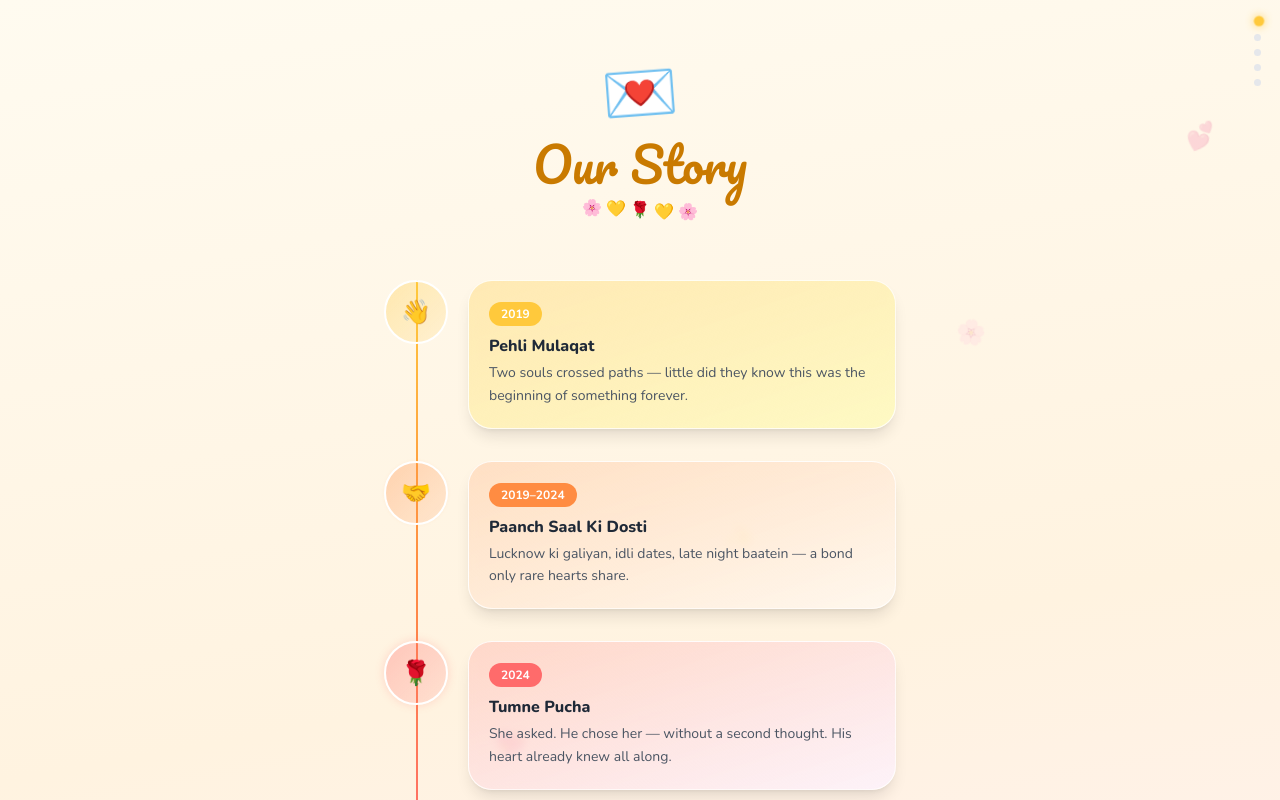
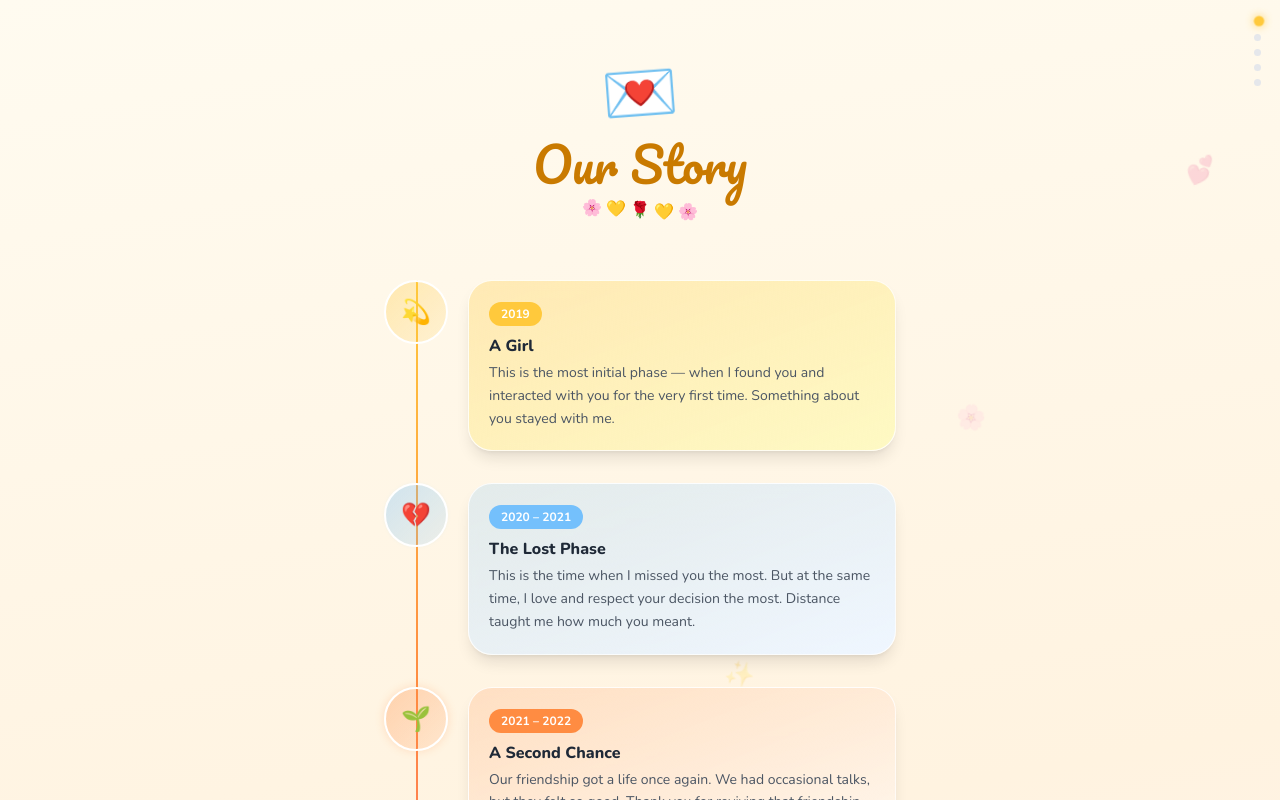
Before and after one commit to shivanshu-codex/Anniversery, a React (Vite) app: page / in a window 1280 px wide. Both pictures are taken after a click on the button "Open Our Story 🌹". Shown: the top 800 px of the page. Built offline with nearby package versions, Linux system fonts and the light colour scheme.

Commit message:
Replace Our Story timeline with real personal journey 2019-2026

```diff
--- a/src/components/OurStory.tsx
+++ b/src/components/OurStory.tsx
@@ -2,42 +2,50 @@ import { motion } from 'framer-motion'
 
 const timelineEvents = [
   {
-    emoji: '👋',
+    emoji: '💫',
     year: '2019',
-    title: 'Pehli Mulaqat',
-    desc: 'Two souls crossed paths — little did they know this was the beginning of something forever.',
+    title: 'A Girl',
+    desc: 'This is the most initial phase — when I found you and interacted with you for the very first time. Something about you stayed with me.',
     color: 'from-sunflower/30 to-yellow-100',
     accent: '#FFC93C',
   },
   {
-    emoji: '🤝',
-    year: '2019–2024',
-    title: 'Paanch Saal Ki Dosti',
-    desc: 'Lucknow ki galiyan, idli dates, late night baatein — a bond only rare hearts share.',
+    emoji: '💔',
+    year: '2020 – 2021',
+    title: 'The Lost Phase',
+    desc: 'This is the time when I missed you the most. But at the same time, I love and respect your decision the most. Distance taught me how much you meant.',
+    color: 'from-sky/20 to-blue-50',
+    accent: '#74C0FC',
+  },
+  {
+    emoji: '🌱',
+    year: '2021 – 2022',
+    title: 'A Second Chance',
+    desc: 'Our friendship got a life once again. We had occasional talks, but they felt so good. Thank you for reviving that friendship — it meant the world.',
     color: 'from-warmOrange/20 to-orange-50',
     accent: '#FF8C42',
   },
   {
-    emoji: '🌹',
-    year: '2024',
-    title: 'Tumne Pucha',
-    desc: 'She asked. He chose her — without a second thought. His heart already knew all along.',
+    emoji: '🤝',
+    year: '2022 – 2024',
+    title: 'Best Friends',
+    desc: 'Our friendship came back on track and we started understanding each other more and more. From friend to best friend — the happiest, most exciting journey.',
     color: 'from-coral/20 to-pink-50',
     accent: '#FF6B6B',
   },
   {
-    emoji: '💛',
-    year: '27 June 2025',
-    title: 'Ek Naya Safar',
-    desc: 'Dosti se pyaar — the most beautiful transition, the most natural "yes" he ever said.',
-    color: 'from-sky/20 to-blue-50',
-    accent: '#74C0FC',
+    emoji: '🌹',
+    year: '2024 – 2025',
+    title: 'Something More',
+    desc: 'As our bond grew deeper, you showed me the opportunity to make it more meaningful and special. I respect every moment you gave me, and made yourself available for me.',
+    color: 'from-pink-200/30 to-rose-50',
+    accent: '#e879a0',
   },
   {
-    emoji: '🎊',
-    year: '27 June 2026',
-    title: 'Ek Poora Saal',
-    desc: '365 days, countless forehead kisses, endless "Mumma" calls — and forever still ahead.',
+    emoji: '💛',
+    year: '2025 – 2026',
+    title: 'Our Beautiful Year',
+    desc: 'One of the most beautiful years of my life. So many wonderful memories I am grateful for. Being together not only gave us a relationship — it made us grow. I hope I made you a better version of yourself too.',
     color: 'from-sunflower/30 to-warmOrange/10',
     accent: '#FFC93C',
   },
@@ -172,7 +180,7 @@ export default function OurStory() {
             💛
           </motion.div>
           <p className="font-body text-gray-500 text-sm italic">
-            "Every love story is beautiful, but ours is my favourite."
+            "Thank you so much for the journey 🫶"
           </p>
         </motion.div>
       </motion.div>
```
Also changed, not shown: .claude/settings.local.json.
